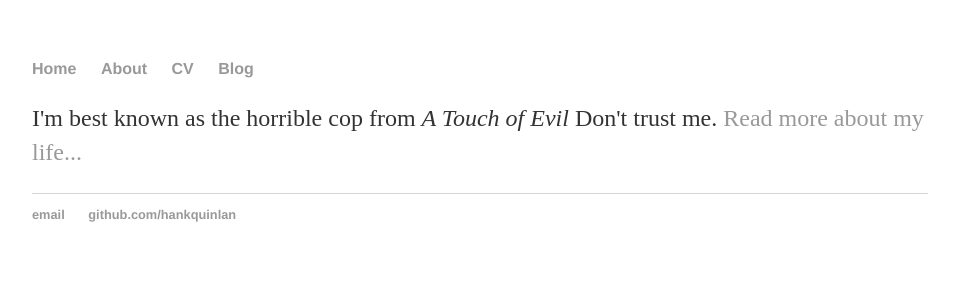
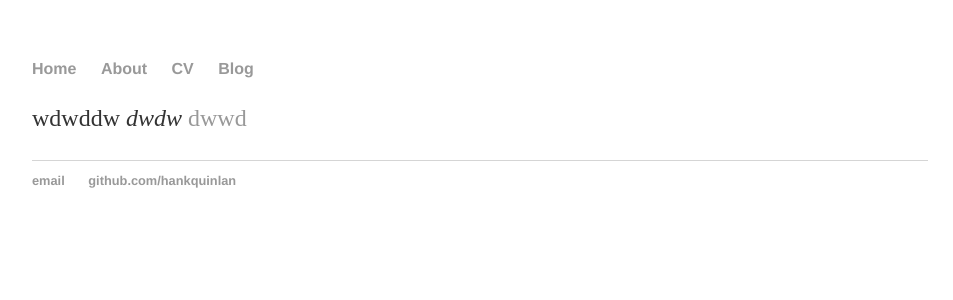
Before and after one commit to anffl0101/github, a Jekyll site: the page built from index.html, in a window 1280 px wide. Shown: the top 300 px of the page, without its empty margins (160-1113 px from the left). Built offline with Jekyll 4.4.1, drawn with Linux system fonts in a browser that asks for light colours.

Commit message:
Update index.html

```diff
--- a/index.html
+++ b/index.html
@@ -4,5 +4,5 @@ title: Hank Quinlan, Horrible Cop
 ---
 <div class="blurb">
 	<h1dwjwjjw!</h1>
-	<p>I'm best known as the horrible cop from <em>A Touch of Evil</em> Don't trust me. <a href="/about">Read more about my life...</a></p>
+	<p>wdwddw <em>dwdw</em>  <a href="/about">dwwd</a></p>
 </div><!-- /.blurb -->
```
